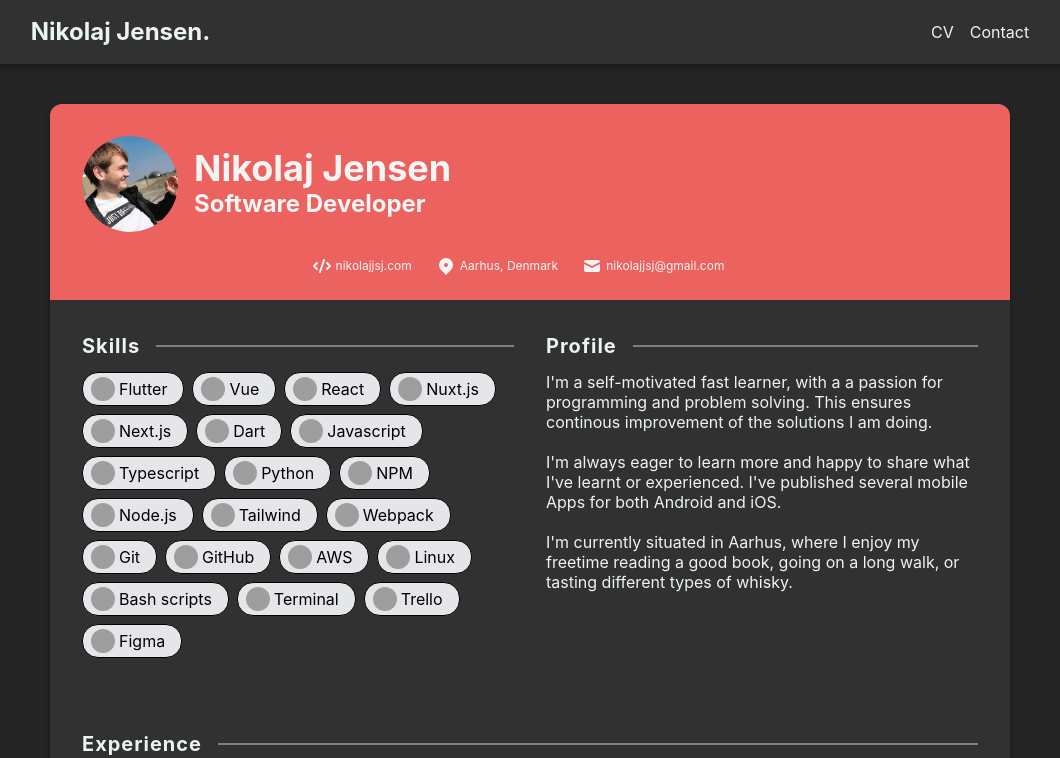
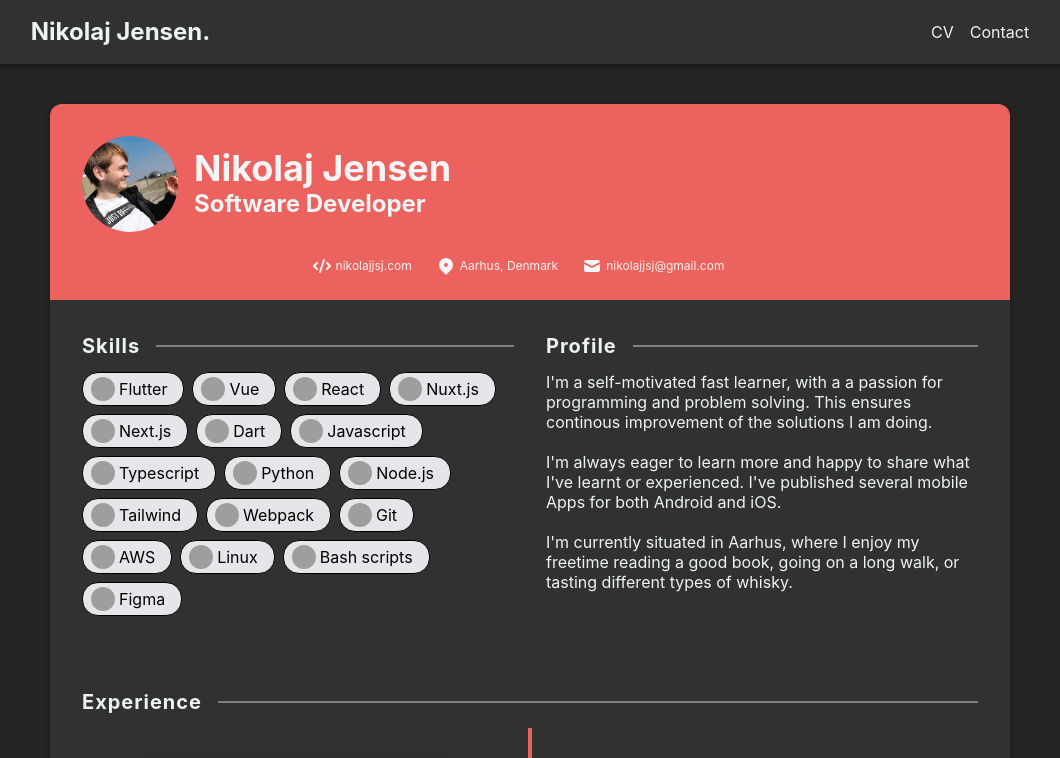
Before and after one commit to nikolajjsj/portfolio, a Next.js app: page /cv in a window 1280 px wide. Shown: the top 758 px of the page, without its empty margins (110-1170 px from the left). Built offline with nearby package versions, Linux system fonts and the light colour scheme; grey boxes are pictures that could not be loaded.

Commit message:
Remove some skillpills

```diff
--- a/pages/cv.tsx
+++ b/pages/cv.tsx
@@ -102,10 +102,6 @@ export default function cv() {
             text="Python"
           />
           <Skillpill
-            image="https://cdn.svgporn.com/logos/npm-icon.svg"
-            text="NPM"
-          />
-          <Skillpill
             image="https://cdn.svgporn.com/logos/nodejs-icon.svg"
             text="Node.js"
           />
@@ -121,10 +117,6 @@ export default function cv() {
             image="https://cdn.svgporn.com/logos/git-icon.svg"
             text="Git"
           />
-          <Skillpill
-            image="https://cdn.svgporn.com/logos/github-icon.svg"
-            text="GitHub"
-          />
           <Skillpill image="https://cdn.svgporn.com/logos/aws.svg" text="AWS" />
           <Skillpill
             image="https://cdn.svgporn.com/logos/linux-tux.svg"
@@ -133,14 +125,6 @@ export default function cv() {
           <Skillpill
             image="https://cdn.svgporn.com/logos/bash-icon.svg"
             text="Bash scripts"
-          />
-          <Skillpill
-            image="https://cdn.svgporn.com/logos/terminal.svg"
-            text="Terminal"
-          />
-          <Skillpill
-            image="https://cdn.svgporn.com/logos/trello.svg"
-            text="Trello"
           />
           <Skillpill
             image="https://cdn.svgporn.com/logos/figma.svg"
```
